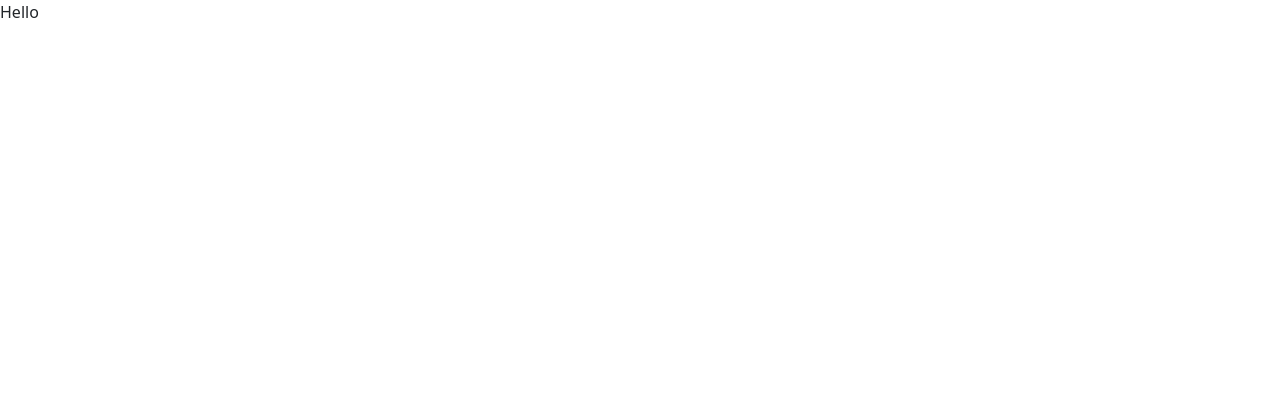
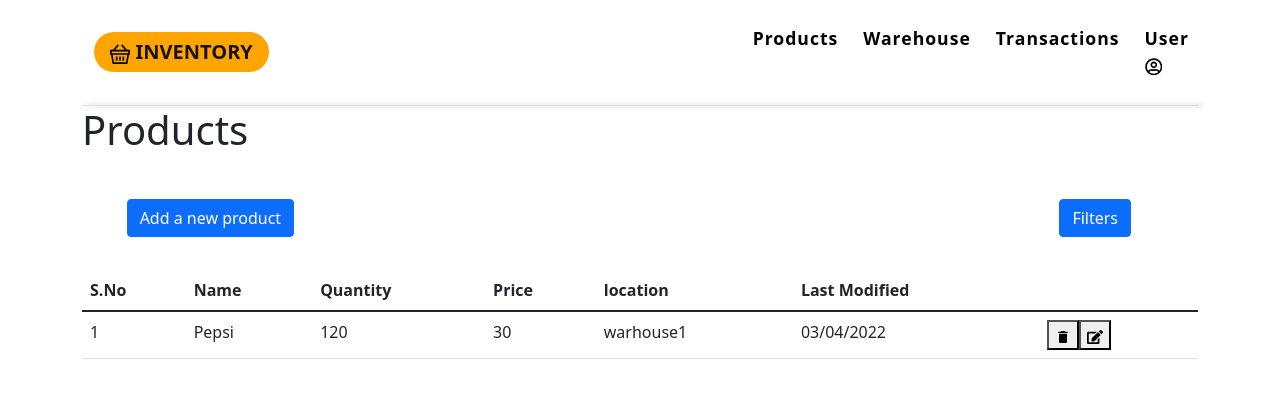
Before and after one commit to bhardwajdisha/Invertory-Tracking, a React (Create React App) app in the folder frontend/: page /products in a window 1280 px wide. Shown: the top 398 px of the page. Built offline with nearby package versions, Linux system fonts and the light colour scheme.

Commit message:
Made a rough product page

```diff
--- a/frontend/src/App.js
+++ b/frontend/src/App.js
@@ -1,7 +1,7 @@
 import "./App.css";
 import React from "react";
 import { BrowserRouter as Router, Route, Routes } from "react-router-dom";
-import MainNavbar from "./components/Navbar/Navbar";
+//import MainNavbar from "./components/Navbar/Navbar";
 import Homepage from "./pages/HomePage/homepage";
 import Products from "./pages/HomePage/products/products";
 function App() {
--- a/frontend/src/components/Navbar/Navbar.js
+++ b/frontend/src/components/Navbar/Navbar.js
@@ -8,7 +8,7 @@ const MainNavbar = () => {
   return (
     <Navbar collapseOnSelect expand="lg">
       <Container>
-        <Navbar.Brand href="#home">
+        <Navbar.Brand href="/">
           <GrBasket /> Inventory
         </Navbar.Brand>
         <Navbar.Toggle aria-controls="responsive-navbar-nav" />
--- a/frontend/src/pages/HomePage/products/products.jsx
+++ b/frontend/src/pages/HomePage/products/products.jsx
@@ -1,7 +1,72 @@
 import React from "react";
-
+import MainNavbar from "../../../components/Navbar/Navbar";
+import { Button, Table } from "react-bootstrap";
+import { MdDelete } from "react-icons/md";
+import { FaEdit } from "react-icons/fa";
+import "./products.scss";
+const data = [
+  {
+    name: "Pepsi",
+    price: 30,
+    quantity: 120,
+    location: "warhouse1",
+    updated: "03/04/2022",
+  },
+];
 const Products = () => {
-  return <div>Hello</div>;
+  return (
+    <div className="products container">
+      <MainNavbar />
+      <div className="products-header">
+        <div className="products-header-shadow" />
+        <div>
+          <h1>Products</h1>
+        </div>
+        <div className="products-header-link">
+          <Button> Add a new product</Button>
+          <Button>Filters</Button>
+        </div>
+      </div>
+      <div className="products-inside">
+        <Table responsive hover>
+          <thead>
+            <tr>
+              <th>S.No</th>
+              <th>Name</th>
+              <th>Quantity</th>
+              <th>Price</th>
+              <th>location</th>
+              <th>Last Modified</th>
+              <th></th>
+            </tr>
+          </thead>
+          <tbody>
+            {data.map((val, key) => {
+              return (
+                <tr key={key}>
+                  <td>{key + 1}</td>
+                  <td>{val.name}</td>
+                  <td>{val.quantity}</td>
+                  <td>{val.price}</td>
+                  <td>{val.location}</td>
+                  <td>{val.updated}</td>
+                  <td>
+                    <button>
+                      {" "}
+                      <MdDelete />
+                    </button>
+                    <button>
+                      <FaEdit />
+                    </button>
+                  </td>
+                </tr>
+              );
+            })}
+          </tbody>
+        </Table>
+      </div>
+    </div>
+  );
 };
 
 export default Products;
--- a/frontend/src/pages/HomePage/products/products.scss
+++ b/frontend/src/pages/HomePage/products/products.scss
@@ -0,0 +1,18 @@
+.products {
+  width: 100%;
+  height: 100%;
+  &-header {
+    &-shadow {
+      border-top: 1px solid #0e0d0d21;
+      box-shadow: 5px 0px 5px #00000057;
+      margin-top: 1%;
+    }
+    &-link {
+      display: flex;
+      justify-content: space-between;
+      margin: 4% 6% 3% 4%;
+    }
+  }
+  &-inside {
+  }
+}
```
